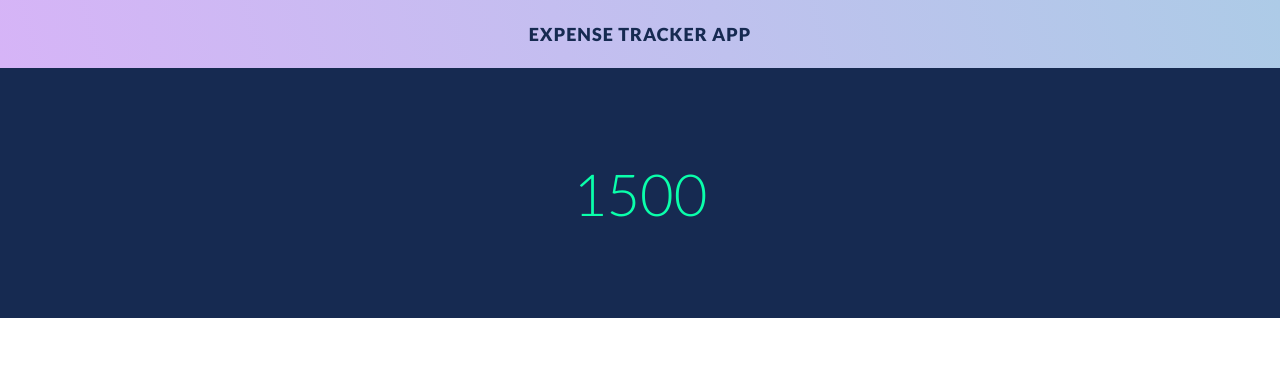
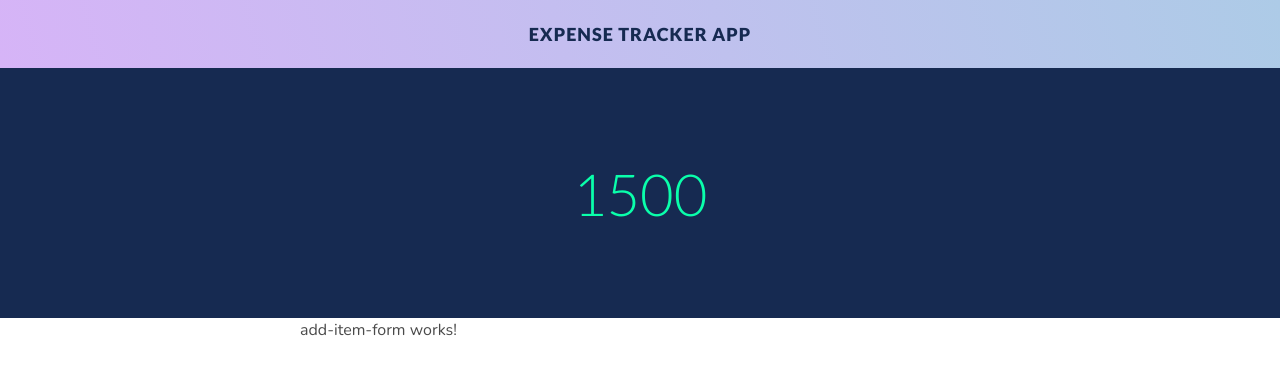
Before and after one commit to Mananbh98/ng-expense-tracker-app, an Angular app: page / in a window 1280 px wide. Shown: the top 374 px of the page. Built offline with nearby package versions, Linux system fonts and the light colour scheme.

Commit message:
Initial add item form component commit

```diff
--- /dev/null
+++ b/src/app/add-item-form/add-item-form.component.html
@@ -0,0 +1 @@
+<p>add-item-form works!</p>
--- /dev/null
+++ b/src/app/add-item-form/add-item-form.component.ts
@@ -0,0 +1,15 @@
+import { Component, OnInit } from '@angular/core';
+
+@Component({
+  selector: 'app-add-item-form',
+  templateUrl: './add-item-form.component.html',
+  styleUrls: ['./add-item-form.component.scss']
+})
+export class AddItemFormComponent implements OnInit {
+
+  constructor() { }
+
+  ngOnInit(): void {
+  }
+
+}
--- a/src/app/app.module.ts
+++ b/src/app/app.module.ts
@@ -4,11 +4,13 @@
 import { AppRoutingModule } from './app-routing.module';
 import { AppComponent } from './app.component';
 import { MainPageComponent } from './main-page/main-page.component';
+import { AddItemFormComponent } from './add-item-form/add-item-form.component';
 
 @NgModule({
   declarations: [
     AppComponent,
-    MainPageComponent
+    MainPageComponent,
+    AddItemFormComponent
   ],
   imports: [
     BrowserModule,
--- a/src/app/main-page/main-page.component.html
+++ b/src/app/main-page/main-page.component.html
@@ -5,3 +5,9 @@
 <section class="total-budget-section">
   <h2 class="green">1500</h2>
 </section>
+
+<section class="add-item-section">
+  <div class="add-item-container">
+    <app-add-item-form></app-add-item-form>
+  </div>
+</section>
--- a/src/app/main-page/main-page.component.scss
+++ b/src/app/main-page/main-page.component.scss
@@ -51,3 +51,17 @@
     }
   }
 }
+
+.add-item-section{
+  display: flex;
+    /*Horizontally and Vertically center the form*/
+    justify-content: center;
+    align-items: center;
+
+  .add-item-container{
+    width: 680px;
+
+
+  }
+
+}
```
Also changed, not shown: src/app/add-item-form/add-item-form.component.scss (added), 1 other file (tests, documents, lock files or other folders).
